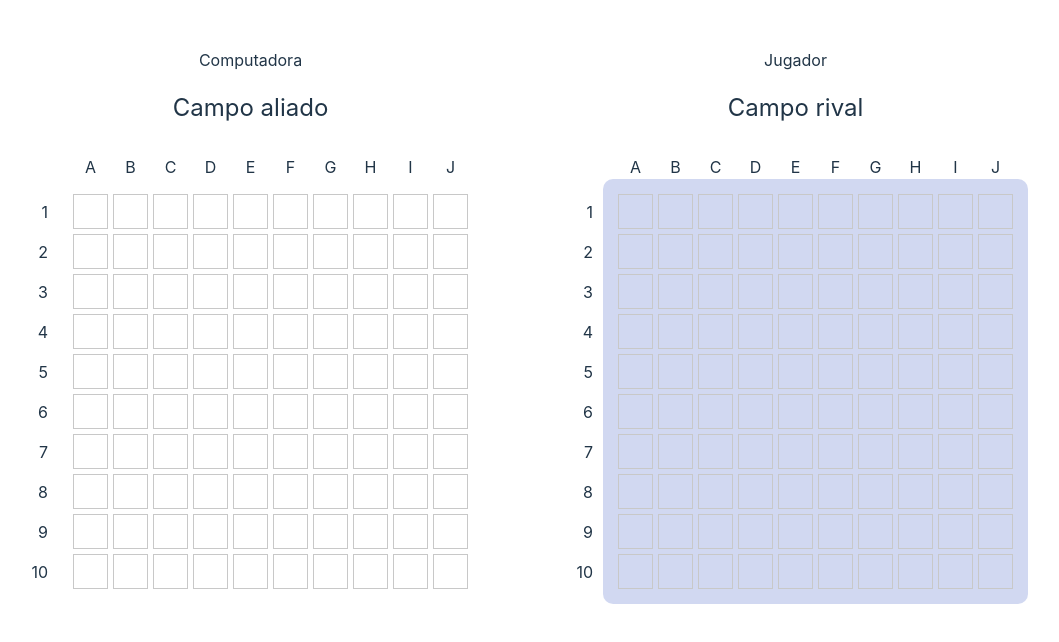
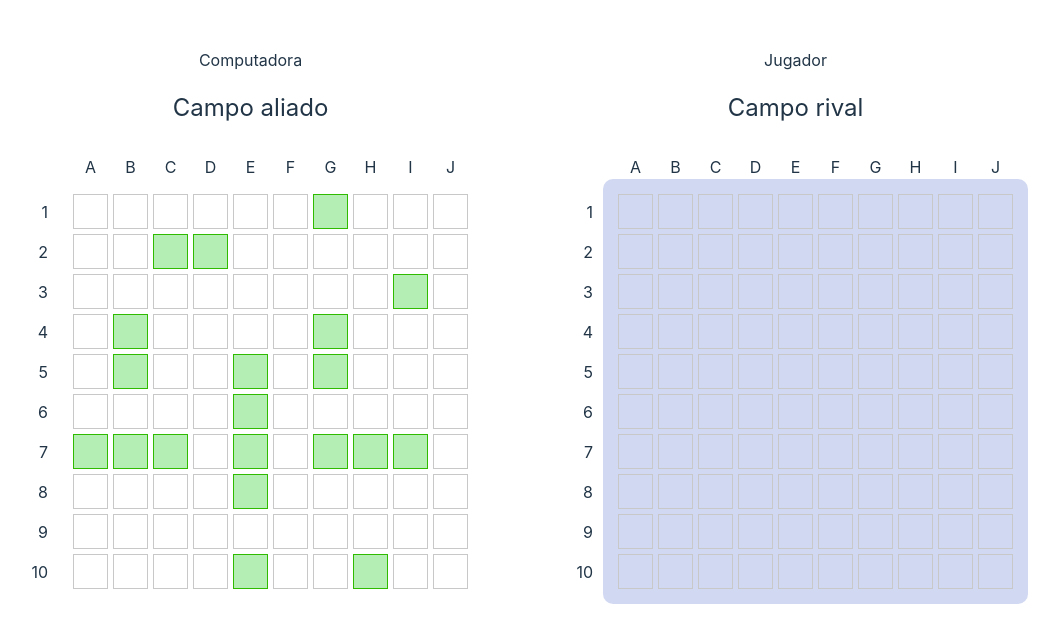
Before and after one commit to marcourrutia/BattleShip, a React (Vite) app: page / in a window 1280 px wide. Shown: the top 642 px of the page, without its empty margins (117-1176 px from the left). Built offline with nearby package versions, Linux system fonts and the light colour scheme.

Commit message:
barcos marcados en campo aliado

```diff
--- a/src/App.jsx
+++ b/src/App.jsx
@@ -12,7 +12,8 @@ function App() {
   const [turn, setTurn] = useState(TURNS.Player);
   const [playerHit, setPlayerHit] = useState([]);
   const [computerHit, setComputerHit] = useState([]);
-  const [shipsPosition, setShipsPosition] = useState([]);
+  const [playerPosition, setPlayerPosition] = useState([]);
+  const [computerPosition, setComputerPosition] = useState([]);
 
   const updateBoard = (position) => {
     if (turn === TURNS.Player) {
@@ -29,8 +30,10 @@ function App() {
   };
 
   useEffect(() => {
-    const placedShip = positionShips(createShips());
-    setShipsPosition(placedShip.flat());
+    const playerShip = positionShips(createShips());
+    const computerShip = positionShips(createShips());
+    setPlayerPosition(playerShip.flat());
+    setComputerPosition(computerShip.flat());
   }, []);
 
   useEffect(() => {
@@ -53,6 +56,7 @@ function App() {
       <h1 className="text-4xl 2xl:text-6xl pb-2 2xl:p-7 text-white/90">
         Batalla Naval
       </h1>
+      {playerPosition.length > 0 && computerPosition.length > 0 ? (
         <main className="flex flex-col lg:flex-row gap-20 w-fit place-items-center">
           <div className="flex flex-col">
             <h2 className="text-1xl 2xl:text-2xl">Computadora</h2>
@@ -95,7 +99,7 @@ function App() {
                       position={`${col}${row}`}
                       updateBoard={updateBoard}
                       computerHit={computerHit}
-                    shipsPosition={shipsPosition}
+                      shipsPosition={playerPosition}
                     />
                   ))
                 )}
@@ -142,6 +146,7 @@ function App() {
                       id="computer"
                       position={`${col}${row}`}
                       turn={turn}
+                      shipsPosition={computerPosition}
                       updateBoard={updateBoard}
                     />
                   ))
@@ -150,6 +155,9 @@ function App() {
             </div>
           </div>
         </main>
+      ) : (
+        <h1>Loading...</h1>
+      )}
     </main>
   );
 }
--- a/src/components/Square.jsx
+++ b/src/components/Square.jsx
@@ -19,6 +19,12 @@ export const Square = ({
   };
 
   useEffect(() => {
+    if (shipsPosition) {
+      if (shipsPosition.includes(position)) setIsShip(true);
+    }
+  }, []);
+
+  useEffect(() => {
     if (computerHit) {
       if (computerHit.includes(position)) {
         setClicked(true);
@@ -30,10 +36,10 @@ export const Square = ({
     <div
       className={`size-[35px] 2xl:size-[50px] ${
         turn === "player" ? "cell" : "cell-computer"
-      } ${clicked ? "clicked" : ""}`}
+      } ${clicked ? "clicked" : ""} ${
+        id === "player" && isShip ? "is-ship" : ""
+      }`}
       onClick={turn === "player" && !clicked ? handleClick : null}
-    >
-      {isShip ? "a" : ""}
-    </div>
+    ></div>
   );
 };
--- a/src/index.css
+++ b/src/index.css
@@ -121,6 +121,11 @@ button:focus-visible {
   transform: scale(0.95);
 }
 
+.is-ship {
+  border: 1px solid rgb(47, 187, 0);
+  background-color: rgba(20, 201, 20, 0.315);
+}
+
 .clicked {
   background-color: rgba(44, 96, 175, 0.514);
   pointer-events: none;
```
Lines whose indentation alone changed are shown as unchanged.
